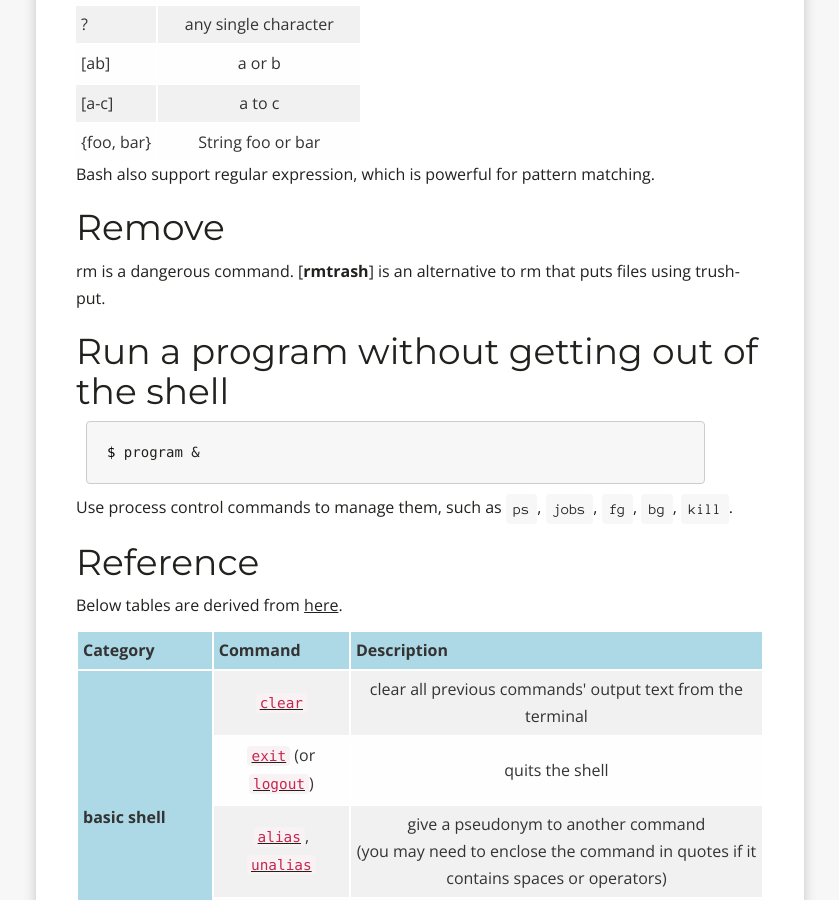
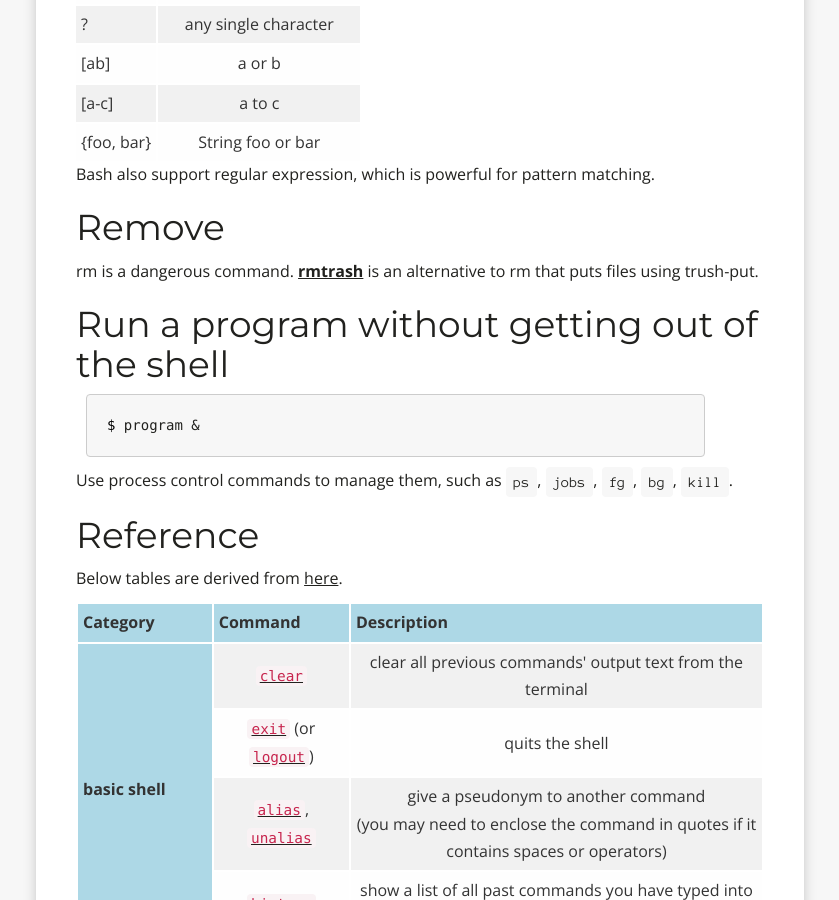
Before and after one commit to yzh503/yzh503.github.io, a Jekyll site: the page built from _posts/2017-05-02-useful-nix-commands.markdown, in a window 1280 px wide and 900 px high, scrolled down 2583 px. Shown: the whole window, without its empty margins (220-1059 px from the left). Built offline with Jekyll 4.4.1, drawn with Linux system fonts in a browser that asks for light colours; nearby versions of some CDN libraries; comment, search, counter and statistics services are not loaded; some of the changed lines change nothing that is shown.

Commit message:
fixed a link

```diff
--- a/_posts/2017-05-02-useful-nix-commands.markdown
+++ b/_posts/2017-05-02-useful-nix-commands.markdown
@@ -97,7 +97,7 @@ $ cat file.output | grep "text" # searching text
 Bash also support regular expression, which is powerful for pattern matching.
 
 # Remove
-rm is a dangerous command. [**rmtrash**] is an alternative to rm that puts files using trush-put.
+rm is a dangerous command. [**rmtrash**](https://github.com/PhrozenByte/rmtrash) is an alternative to rm that puts files using trush-put.
 
 # Run a program without getting out of the shell
 {% highlight shell %}
```
